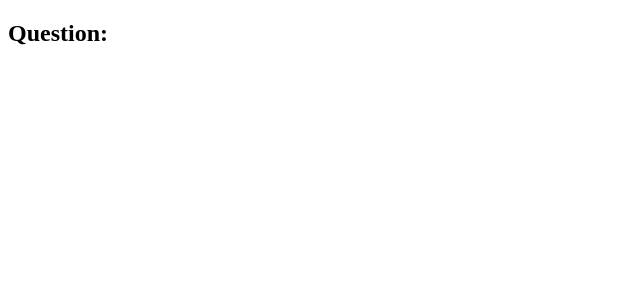
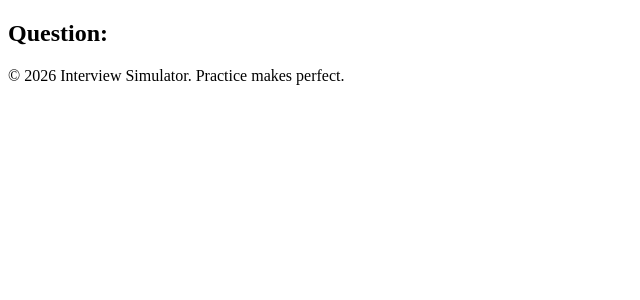
Before and after one commit to pujajathar/Interview-Simulator-App, a React (Vite) app: page /interview in a window 1280 px wide. Shown: the top 300 px of the page, without its empty margins (0-640 px from the left). Built offline with nearby package versions, Linux system fonts and the light colour scheme.

Commit message:
Created Footer component

```diff
--- a/src/App.jsx
+++ b/src/App.jsx
@@ -4,20 +4,20 @@ import InterviewSetup from './components/InterviewSetup/InterviewSetup'
 import Interview from './components/Interview/Interview'
 import './App.css'
 import { Route, Routes } from 'react-router-dom'
+import Footer from './components/Footer/Footer'
 
 function App() {
 
   return (
-    <body>
+
       <main>
         <Routes>
           <Route path='/' element={ <HomePage />} />
           <Route path='/interview-setup' element={ <InterviewSetup />} />
           <Route path='/interview' element={ <Interview />} />
         </Routes>
+        <Footer />
       </main>
-    </body>
-
 
   )
 }
--- a/src/components/Footer/Footer.jsx
+++ b/src/components/Footer/Footer.jsx
@@ -0,0 +1,13 @@
+
+function Footer() {
+    const year = new Date().getFullYear();
+
+    return (
+        <footer className="footer">
+            <p className="footer_text">
+                © {year} Interview Simulator. Practice makes perfect.
+             </p>
+        </footer>
+    )
+}
+export default Footer;
```
